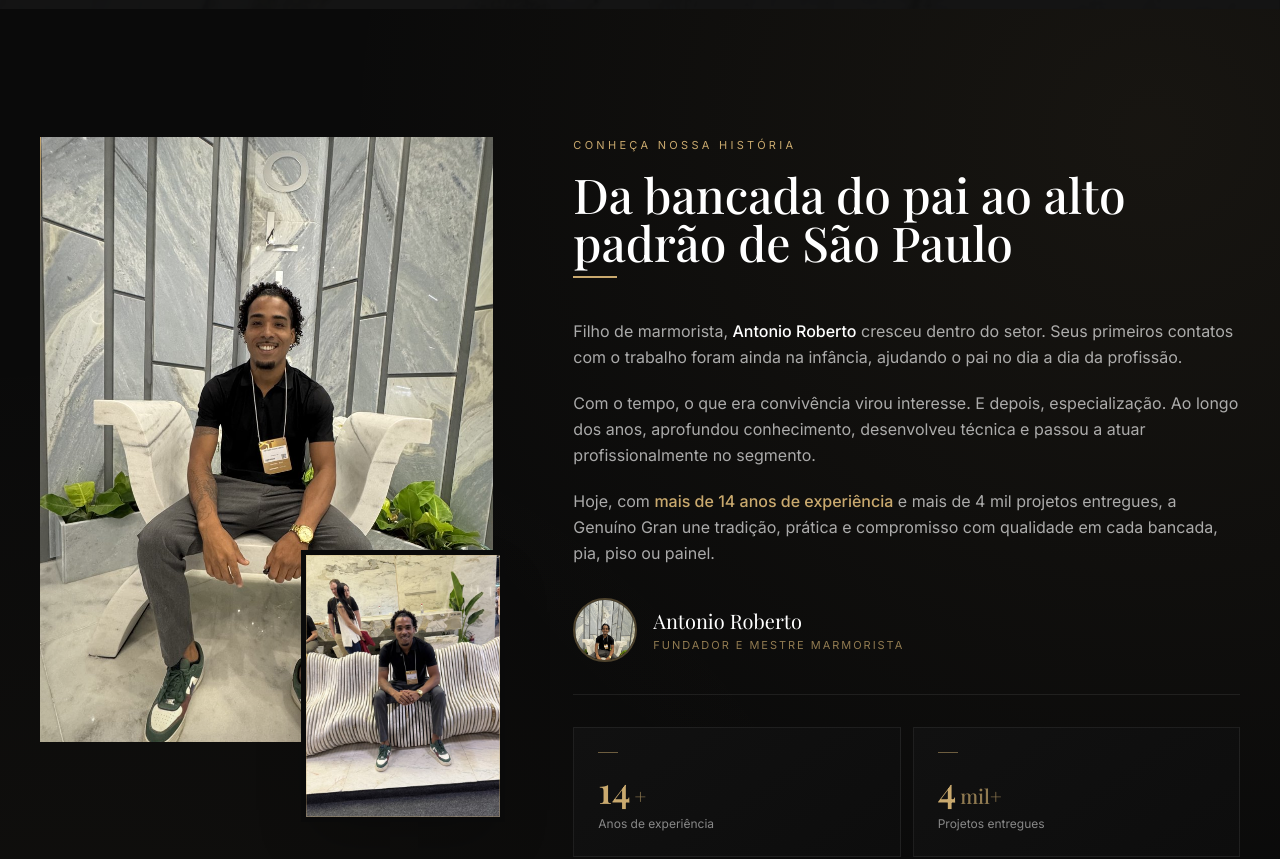
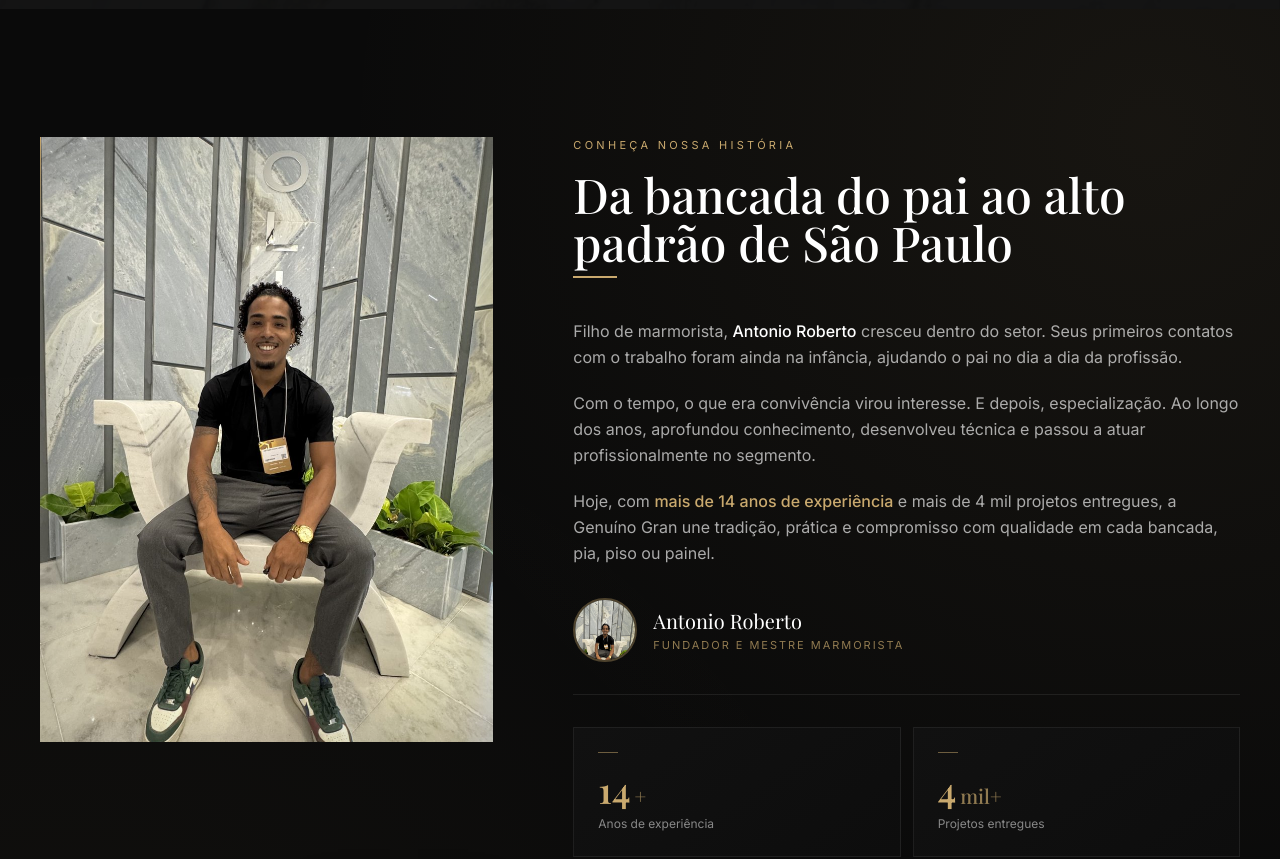
Before and after one commit to MatheusCRMartins/Genuino-Gran, a React (Vite) app: page / in a window 1280 px wide. Shown: the part 5780-6639 px from the top of the page. Built offline with nearby package versions, Linux system fonts and the light colour scheme; a web font is replaced by a local one.

Commit message:
fix(about): eliminar espaço vazio no desktop — flex-col + spacer

```diff
--- a/src/components/About.jsx
+++ b/src/components/About.jsx
@@ -24,7 +24,7 @@
         style={{ background: 'radial-gradient(ellipse at 5% 90%, rgba(201,169,110,0.04) 0%, transparent 50%)' }} />
 
       <div className="relative max-w-7xl mx-auto px-6 lg:px-10">
-        <div className="grid grid-cols-1 lg:grid-cols-12 gap-x-12 xl:gap-x-20 gap-y-16 items-start">
+        <div className="grid grid-cols-1 lg:grid-cols-12 gap-x-12 xl:gap-x-20 gap-y-16 lg:items-stretch">
 
           {/* ── Coluna das fotos ────────────────────────────────────────── */}
           <div
@@ -84,7 +84,7 @@
           {/* ── Coluna de texto ─────────────────────────────────────────── */}
           <div
             ref={textRef}
-            className={`order-1 lg:order-2 lg:col-span-7 fade-up delay-2 ${textVisible ? 'visible' : ''}`}
+            className={`order-1 lg:order-2 lg:col-span-7 lg:flex lg:flex-col fade-up delay-2 ${textVisible ? 'visible' : ''}`}
           >
             <p className="font-inter text-[11px] tracking-[0.3em] uppercase text-gold mb-4">
               Conheça nossa história
@@ -162,6 +162,9 @@
               </div>
             </div>
 
+            {/* Espaçador — empurra stats e CTA para baixo no desktop */}
+            <div className="hidden lg:block lg:flex-1" />
+
             {/* Stats 2×2 */}
             <div className="grid grid-cols-2 gap-3 mb-5">
               {STATS.map((s, i) => (
```
